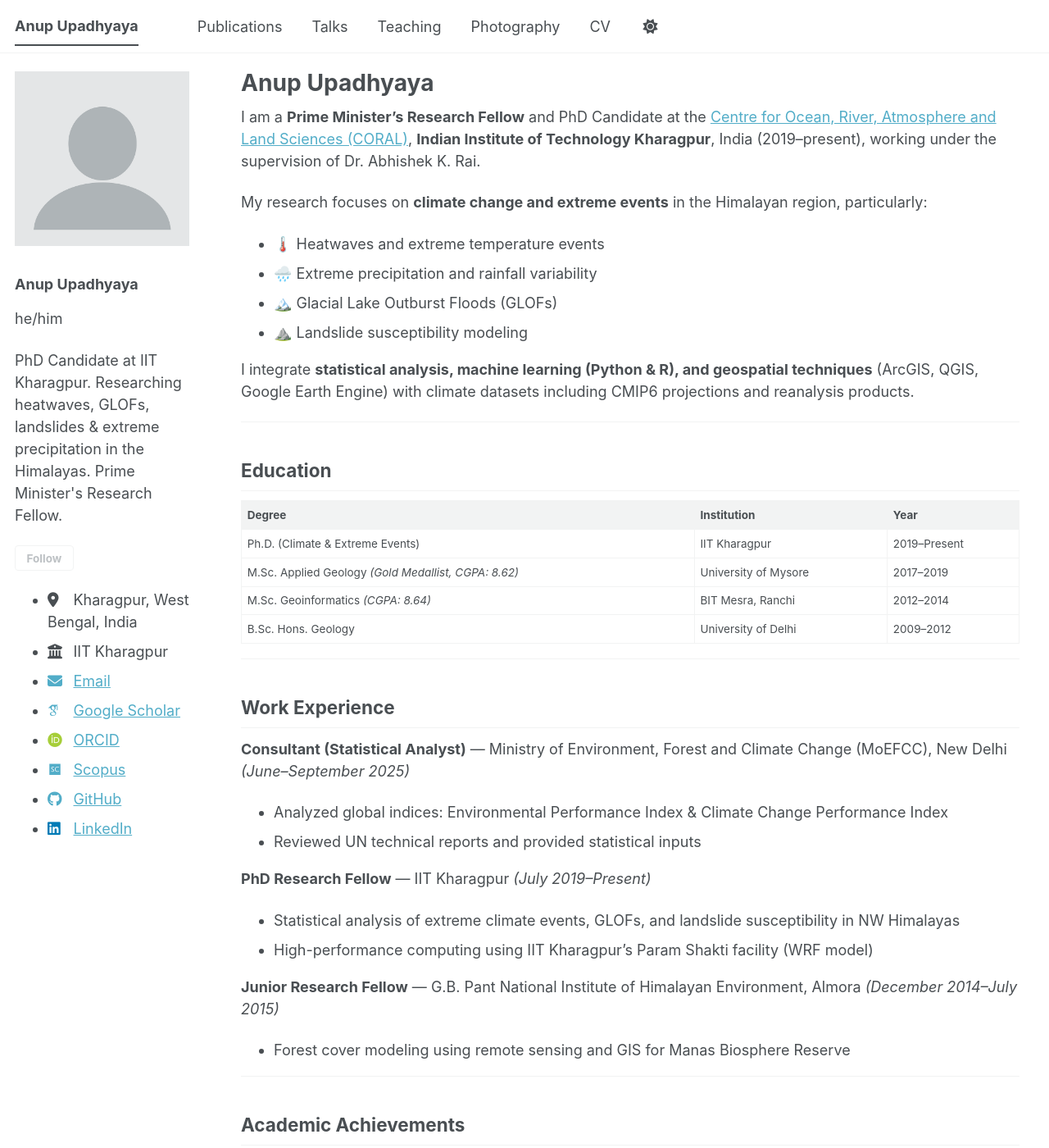
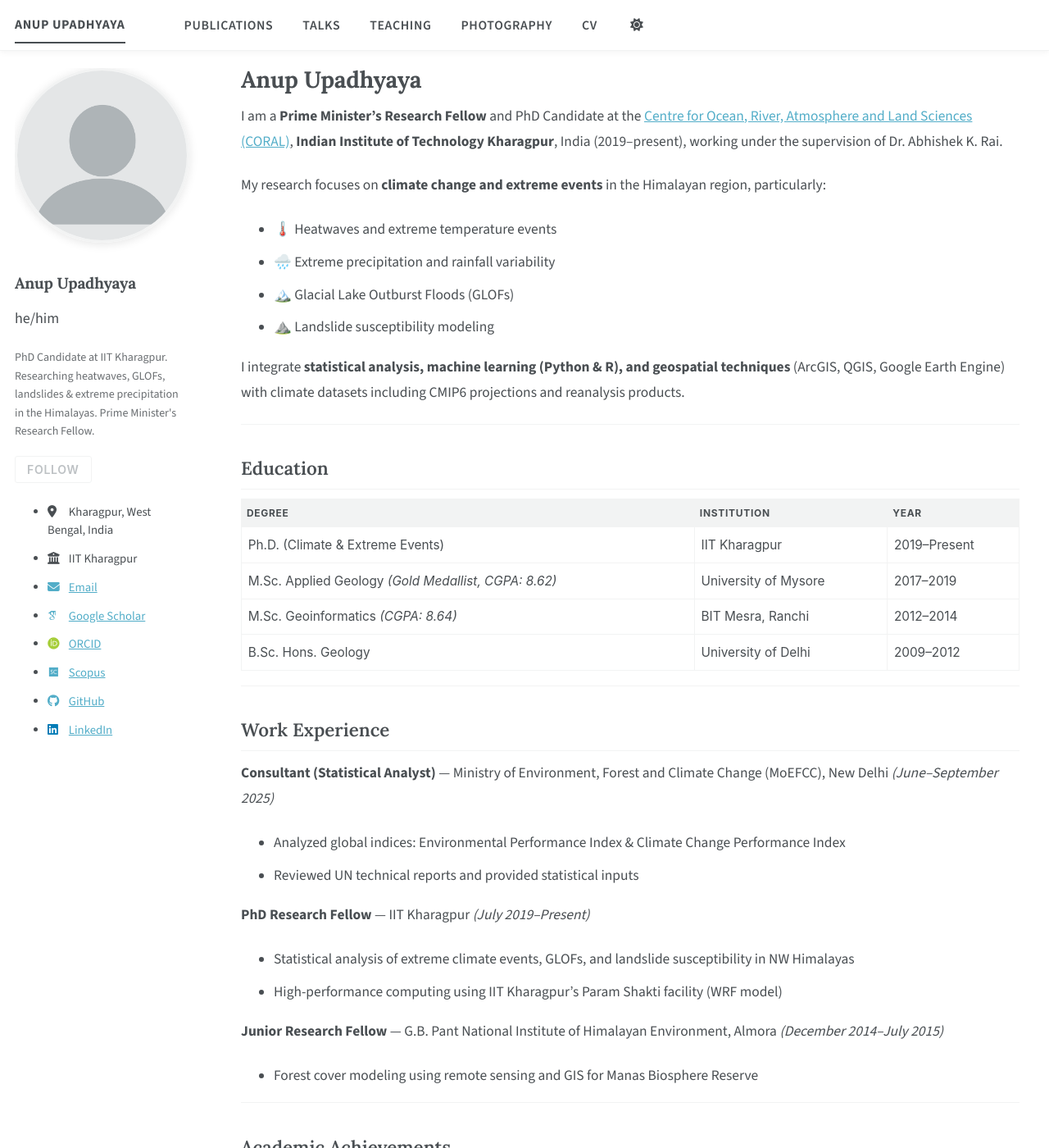
Before and after one commit to anupupadhyaya/anupupadhyaya.github.io, a Jekyll site: the page built from _pages/about.md, in a window 1280 px wide and 1400 px high. Shown: the whole window at 82% size. Built offline with Jekyll 4.4.1, drawn with Linux system fonts in a browser that asks for light colours; some web fonts are replaced; a script bundle is joined from its source files by our own code; library files that are not in the unit come from our copies.

Commit message:
Update custom.html

```diff
--- a/_includes/head/custom.html
+++ b/_includes/head/custom.html
@@ -15,3 +15,31 @@
 <meta name="theme-color" content="#ffffff"/>
 
 <!-- end custom head snippets -->
+
+<!-- Custom fonts: Lora (headings) + Source Sans 3 (body) -->
+<link rel="preconnect" href="https://fonts.googleapis.com">
+<link rel="preconnect" href="https://fonts.gstatic.com" crossorigin>
+<link href="https://fonts.googleapis.com/css2?family=Lora:ital,wght@0,400;0,600;0,700;1,400;1,600&family=Source+Sans+3:wght@300;400;600;700&display=swap" rel="stylesheet">
+<style>
+body { font-family: 'Source Sans 3', sans-serif; -webkit-font-smoothing: antialiased; padding-top: 56px; }
+h1, h2, h3, .author__name, .page__title { font-family: 'Lora', serif; }
+.page__title { font-weight: 700; letter-spacing: -0.01em; }
+.masthead { box-shadow: 0 1px 8px rgba(0,0,0,0.06); }
+.masthead__menu-item--lg a { font-family: 'Lora', serif; font-weight: 600; font-size: 1.05em; }
+.greedy-nav a { font-family: 'Source Sans 3', sans-serif; font-size: 0.88em; font-weight: 600; letter-spacing: 0.04em; text-transform: uppercase; }
+.author__avatar img { border-radius: 50%; border: 3px solid var(--global-border-color); box-shadow: 0 2px 12px rgba(0,0,0,0.10); transition: box-shadow 0.3s ease; }
+.author__avatar img:hover { box-shadow: 0 4px 20px rgba(0,0,0,0.16); }
+.author__name { font-size: 1.05em; letter-spacing: -0.01em; }
+.author__bio { font-size: 0.78em; line-height: 1.6; opacity: 0.82; }
+.author__urls.social-icons li { padding: 0.18em 0; font-size: 0.82em; }
+.author__urls-wrapper .btn { font-size: 0.78em; font-weight: 600; letter-spacing: 0.05em; text-transform: uppercase; border-radius: 3px; transition: all 0.2s ease; }
+.page__content { font-size: 0.97em; line-height: 1.78; }
+.page__content h2 { font-family: 'Lora', serif; font-weight: 600; font-size: 1.28em; margin-top: 1.8em; margin-bottom: 0.5em; }
+.page__content h2:first-child { margin-top: 0.3em; }
+.page__content h3 { font-family: 'Lora', serif; font-size: 1.08em; font-weight: 600; margin-top: 1.4em; }
+table { font-size: 0.88em; }
+table th { font-size: 0.78em; text-transform: uppercase; letter-spacing: 0.06em; font-weight: 700; }
+.obj-card { border-left: 3px solid #4a7c59; background: rgba(74,124,89,0.05); border-radius: 0 6px 6px 0; padding: 0.85em 1.2em; margin: 0.9em 0; }
+.obj-card p { margin: 0; font-size: 0.92em; line-height: 1.65; }
+.obj-card strong { color: #4a7c59; font-family: 'Source Sans 3', sans-serif; }
+</style>
```
